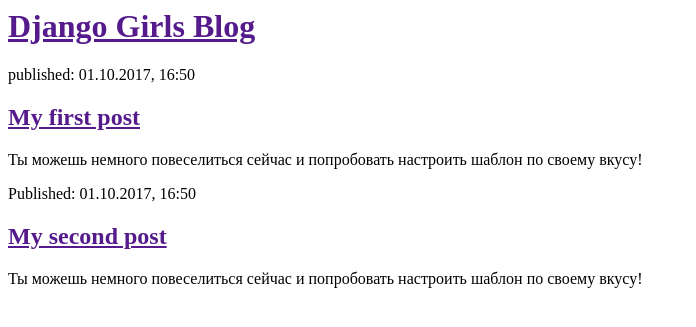
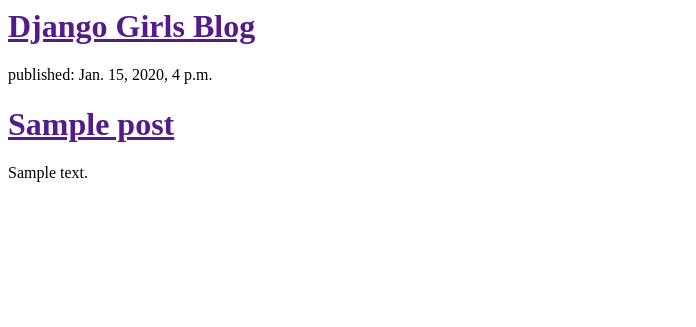
Before and after one commit to aizhamalb/my-first-blog, a Django app: template blog/templates/blog/post_list.html in a window 1280 px wide. Shown: the top 327 px of the page, without its empty margins (0-696 px from the left). Run offline with Django 3.2, Linux system fonts and the light colour scheme; the template is opened without the code that fills it: values that come from a table or form of the project are taken from there, others are empty; tables that the repository leaves empty hold one stand-in row (values such as "Sample post").

Commit message:
Modified templates to display posts from database.

```diff
--- a/blog/templates/blog/post_list.html
+++ b/blog/templates/blog/post_list.html
@@ -3,21 +3,15 @@
 	<head>
 		<title>Jama's blog</title>
 	</head>
-	<body>
+
 		<div>
 			<h1><a href="">Django Girls Blog</a></h1>
-		</div>
+   	 </div>
 
-		<div>
-			<p>published: 01.10.2017, 16:50</p>
-			<h2><a href="">My first post</a></h2>
-			<p>Ты можешь немного повеселиться сейчас и попробовать настроить шаблон по своему вкусу!</p>
-		</div>
-
-		<div>
-			<p>Published: 01.10.2017, 16:50</p>
-			<h2><a href="">My second post</a></h2>
-			<p>Ты можешь немного повеселиться сейчас и попробовать настроить шаблон по своему вкусу!</p>
-		</div>
-	</body>
-</html>
+    {% for post in posts %}
+        <div>
+            <p>published: {{ post.published_date }}</p>
+            <h1><a href="">{{ post.title }}</a></h1>
+            <p>{{ post.text|linebreaksbr }}</p>
+        </div>
+    {% endfor %}
--- a/blog/views.py
+++ b/blog/views.py
@@ -1,5 +1,7 @@
 from django.shortcuts import render
+from django.utils import timezone
+from .models import Post
 
-# Create your views here.
 def post_list(request):
-	return render(request, 'blog/post_list.html', {})
+	posts = Post.objects.filter(published_date__lte=timezone.now()).order_by('published_date')
+	return render(request, 'blog/post_list.html', {'posts': posts})
```
